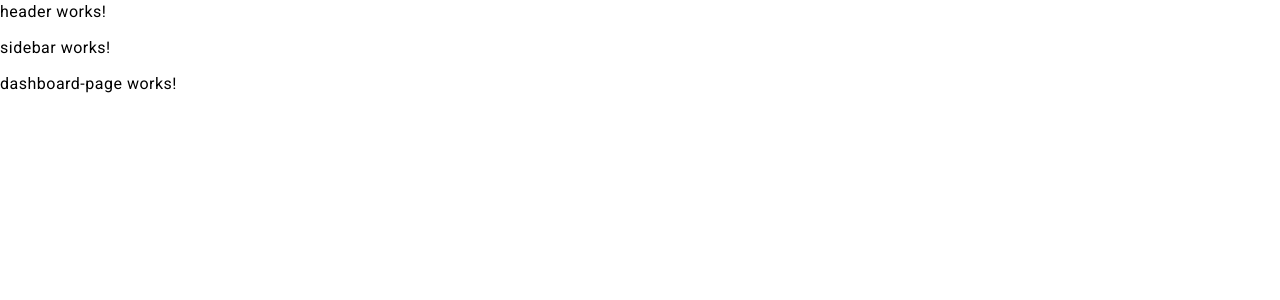
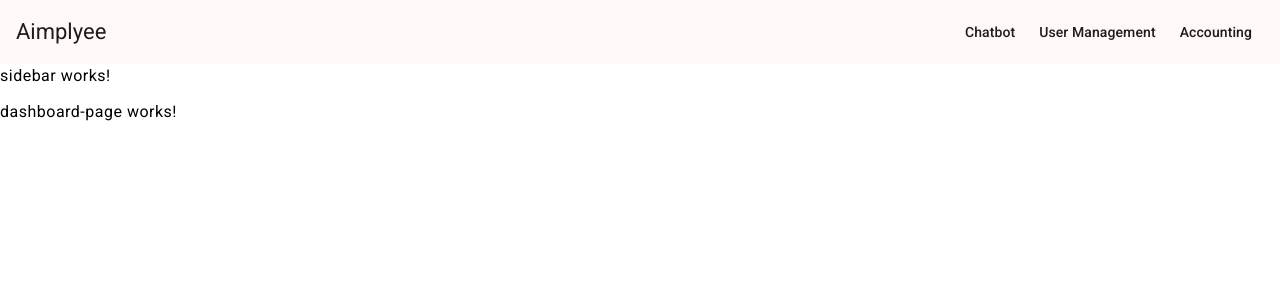
Before and after one commit to InspiroTechnology/aimployee, an Angular app: page /dashboard in a window 1280 px wide. Shown: the top 300 px of the page. Built offline with nearby package versions, Linux system fonts and the light colour scheme.

Commit message:
Implement header component with Angular Material toolbar and navigation buttons

```diff
--- a/src/app/layouts/header/header.component.html
+++ b/src/app/layouts/header/header.component.html
@@ -1 +1,7 @@
-<p>header works!</p>
+<mat-toolbar color="primary">
+    <span>Aimplyee</span>
+    <span class="spacer"></span>
+    <button mat-button routerLink="/chat-bot">Chatbot</button>
+    <button mat-button routerLink="/user-manage">User Management</button>
+    <button mat-button routerLink="/accounting">Accounting</button>
+</mat-toolbar>
--- a/src/app/layouts/header/header.component.scss
+++ b/src/app/layouts/header/header.component.scss
@@ -0,0 +1,35 @@
+nav {
+  background-color: #333;
+  color: white;
+  padding: 1rem;
+}
+
+ul {
+  list-style: none;
+  display: flex;
+  gap: 1rem;
+  margin: 0;
+  padding: 0;
+}
+
+li {
+  display: inline;
+}
+
+a {
+  color: white;
+  text-decoration: none;
+}
+
+a:hover {
+  text-decoration: underline;
+}
+
+.spacer {
+  flex: 1 1 auto;
+}
+
+mat-toolbar {
+  display: flex;
+  align-items: center;
+}
```
Also changed, not shown: src/app/layouts/header/header.component.ts (+6 -3 lines).
